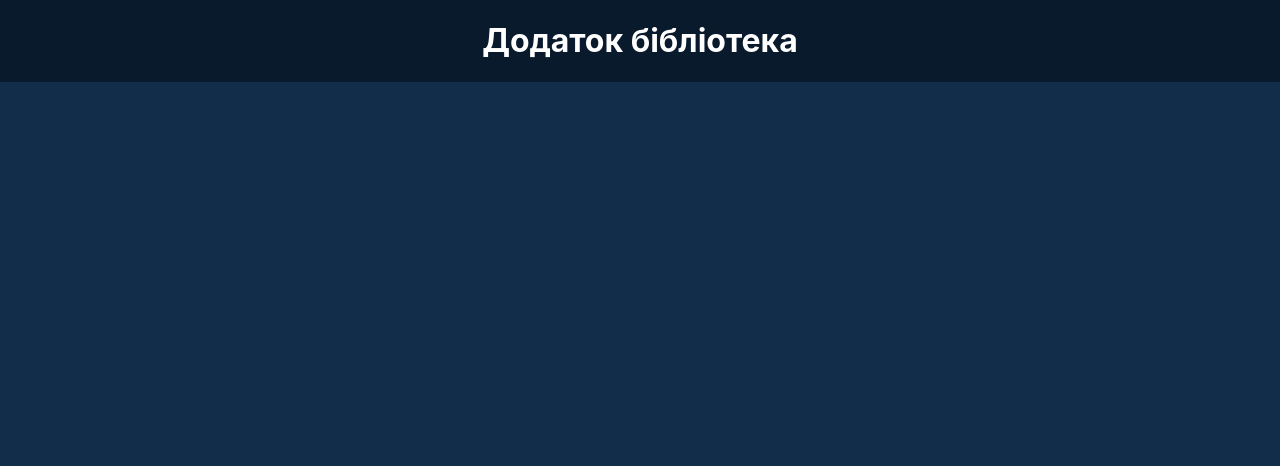
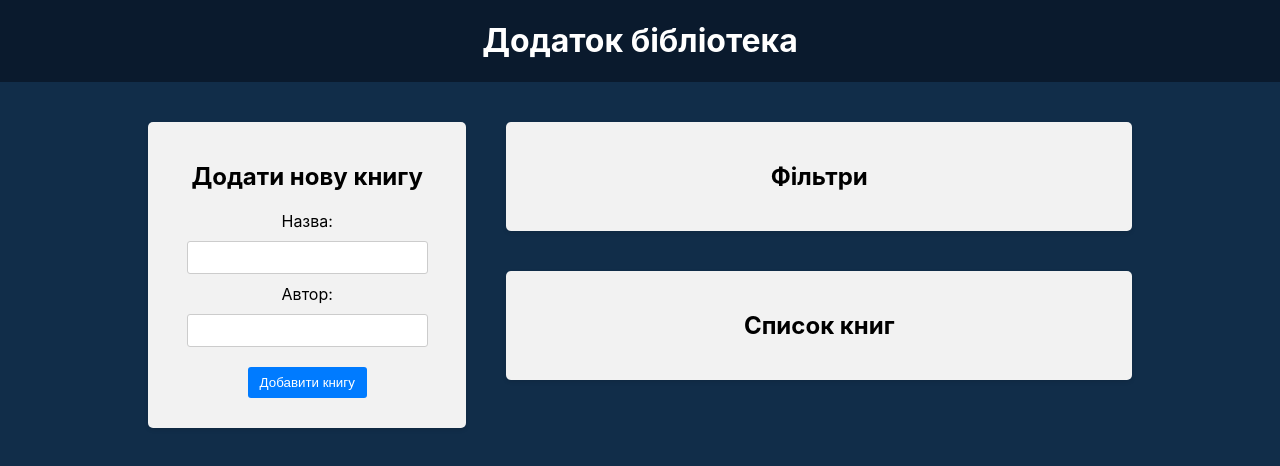
Before and after one commit to djorj9/react-redux, a React (Create React App) app in the folder frontend/: page / in a window 1280 px wide. Shown: the top 466 px of the page. Built offline with nearby package versions, Linux system fonts and the light colour scheme; the HTML template or start-up script is replaced by a standard one.

Commit message:
Добавив компоненти і стилі

```diff
--- a/frontend/src/App.js
+++ b/frontend/src/App.js
@@ -1,4 +1,6 @@
-
+import BookForm from './components/BookForm/BookForm';
+import BookList from './components/BookList/BookList';
+import Filter from './components/Filter/Filter';
 import './App.css';
 
 function App() {
@@ -7,6 +9,15 @@
       <header className='app-header'>
         <h1>Додаток бібліотека</h1>
       </header>
+      <main className='app-main'>
+        <div className='app-left-column'>
+          <BookForm/>
+        </div>
+        <div className='app-right-column'>
+          <Filter/>
+          <BookList/>
+        </div>
+      </main>
     </div>
   );
 }
--- /dev/null
+++ b/frontend/src/components/BookForm/BookForm.css
@@ -0,0 +1,48 @@
+.book-form {
+    width: 100%;
+}
+
+.book-form label {
+    display: block;
+    width: 100%;
+    text-align: center;
+    margin-bottom: 10px;
+}
+
+.book-form input {
+    width: 80%;
+    padding: 8px;
+    margin-bottom: 10px;
+    border: 1px solid #ccc;
+    border-radius: 3px;
+}
+
+.book-form button {
+    background-color: #007bff;
+    color: #fff;
+    padding: 8px 12px;
+    border: none;
+    border-radius: 3px;
+    cursor: pointer;
+    margin: 10px;
+    transition: background-color 0.3s ease;
+}
+
+.book-form button:hover {
+    background-color: #0056b3;
+}
+
+.book-form .spinner {
+    animation: spinner 1s infinite linear;
+    margin-left: 10px;
+}
+
+@keyframes spinner {
+    from {
+        transform: rotate(0deg);
+    }
+
+    to {
+        transform: rotate(360deg);
+    }
+}
--- /dev/null
+++ b/frontend/src/components/BookForm/BookForm.js
@@ -0,0 +1,43 @@
+import { useState } from "react";
+import './BookForm.css'
+const BookForm = () => {
+  const [title, setTitle] = useState("");
+  const [author, setAuthor] = useState("");
+
+  const handleSubmit = (e) => {
+    e.preventDefault();
+    if (title && author) {
+      console.log(title, author);
+      setTitle("");
+      setAuthor("");
+    }
+  };
+  return (
+    <div className="app-block book-form">
+      <h2>Додати нову книгу</h2>
+      <form onSubmit={handleSubmit}>
+        <div>
+          <label htmlFor="title">Нaзва:</label>
+          <input
+            type="text"
+            id="title"
+            value={title}
+            onChange={(e) => setTitle(e.target.value)}
+          />
+        </div>
+        <div>
+          <label htmlFor="author">Автор:</label>
+          <input
+            type="text"
+            id="author"
+            value={author}
+            onChange={(e) => setAuthor(e.target.value)}
+          />
+        </div>
+        <button type="submit">Добавити книгу</button>
+      </form>
+    </div>
+  );
+};
+
+export default BookForm;
--- /dev/null
+++ b/frontend/src/components/BookList/BookList.css
@@ -0,0 +1,61 @@
+.book-list ul {
+    padding: 0;
+    margin: 20px -20px;
+    list-style: none;
+}
+
+.book-list li {
+    display: flex;
+    justify-content: space-between;
+    align-items: center;
+    width: auto;
+    padding: 10px 20px;
+    border-bottom: 1px solid #ccc;
+    background-color: #fff;
+    list-style-type: none;
+}
+
+.book-list li:nth-child(even) {
+    background-color: #f2f2f2;
+}
+
+.book-list li:hover {
+    background-color: #dbe4f8;
+}
+
+.book-list button {
+    background-color: #fff;
+    color: red;
+    border: 1px solid red;
+    padding: 8px 12px;
+    border-radius: 3px;
+    cursor: pointer;
+    transition: background-color 0.3s ease;
+}
+
+.book-list button:hover {
+    background-color: #fdd;
+}
+
+.book-list .highlight {
+    background-color: #ff0;
+}
+
+.book-list .book-info {
+    flex: 1;
+    text-align: left;
+}
+
+.book-list .book-actions {
+    display: flex;
+    align-items: center;
+}
+
+.book-list .star-icon {
+    width: 24px;
+    height: 24px;
+    margin: 0 20px;
+    cursor: pointer;
+    transition: color 0.3s ease;
+    color: #fca510;
+}
--- /dev/null
+++ b/frontend/src/components/BookList/BookList.js
@@ -0,0 +1,10 @@
+import './BookList.css'
+const BookList = () => {
+    return (
+      <div className="app-block book-list">
+        <h2>Список книг</h2>
+      </div>
+    );
+  };
+
+  export default BookList;
--- /dev/null
+++ b/frontend/src/components/Filter/Filter.css
@@ -0,0 +1,50 @@
+.filter-row {
+    display: flex;
+    justify-content: space-between;
+    align-items: center;
+}
+
+.filter-group {
+    flex: 1;
+    text-align: center;
+}
+
+.filter input[type='text'] {
+    width: 80%;
+    padding: 8px;
+    border: 1px solid #ccc;
+    border-radius: 3px;
+}
+
+.filter button {
+    background-color: #007bff;
+    color: #fff;
+    padding: 8px 12px;
+    border: none;
+    border-radius: 3px;
+    cursor: pointer;
+    margin: 10px;
+    transition: background-color 0.3s ease;
+}
+
+.filter button:hover {
+    background-color: #0056b3;
+}
+
+@media screen and (max-width: 1024px) {
+    .filter-row {
+        flex-direction: column;
+        align-items: stretch;
+    }
+
+    .filter-group {
+        width: 100%;
+        margin: auto;
+        margin-bottom: 10px;
+    }
+
+    .filter button {
+        margin: 10px auto 0;
+        max-width: 50%;
+    }
+}
--- /dev/null
+++ b/frontend/src/components/Filter/Filter.js
@@ -0,0 +1,10 @@
+import './Filter.css'
+const Filter = () => {
+    return (
+      <div className="app-block filter">
+        <h2>Фільтри</h2>
+      </div>
+    );
+  };
+
+  export default Filter;
```
